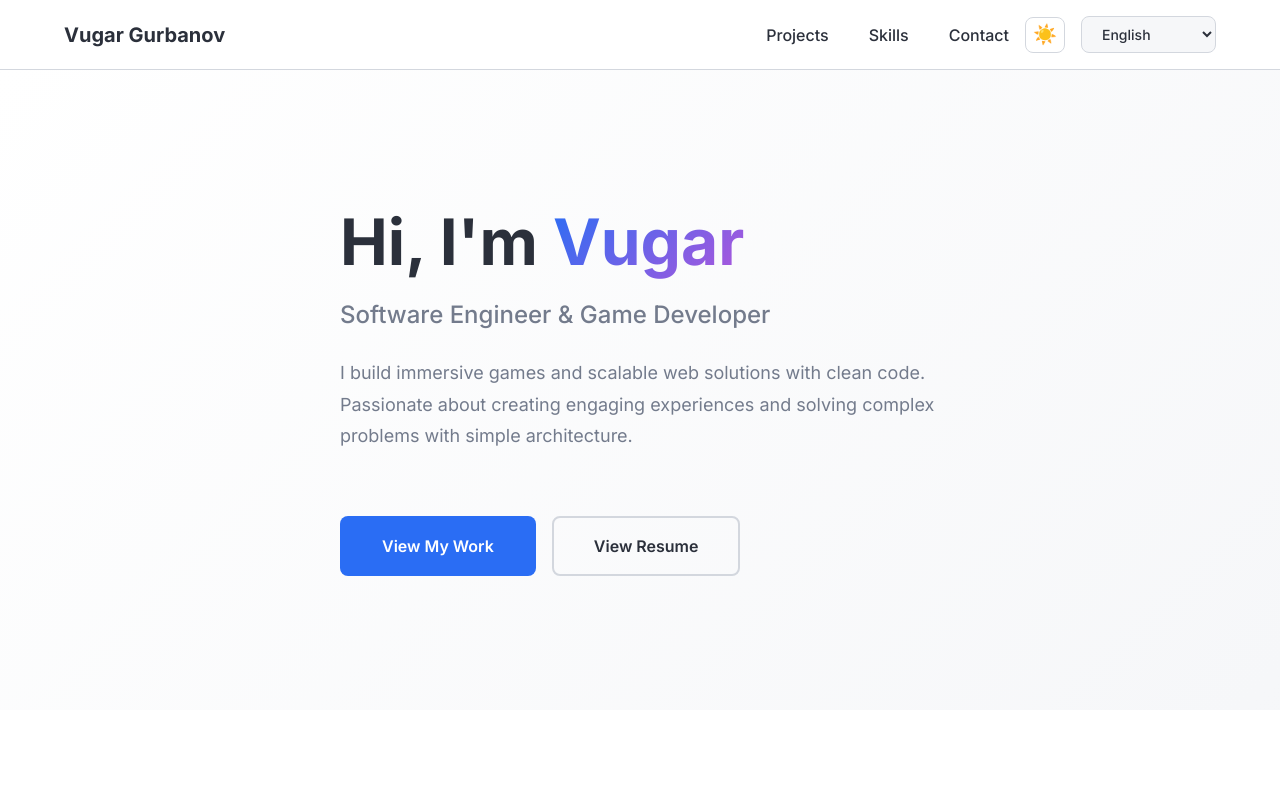
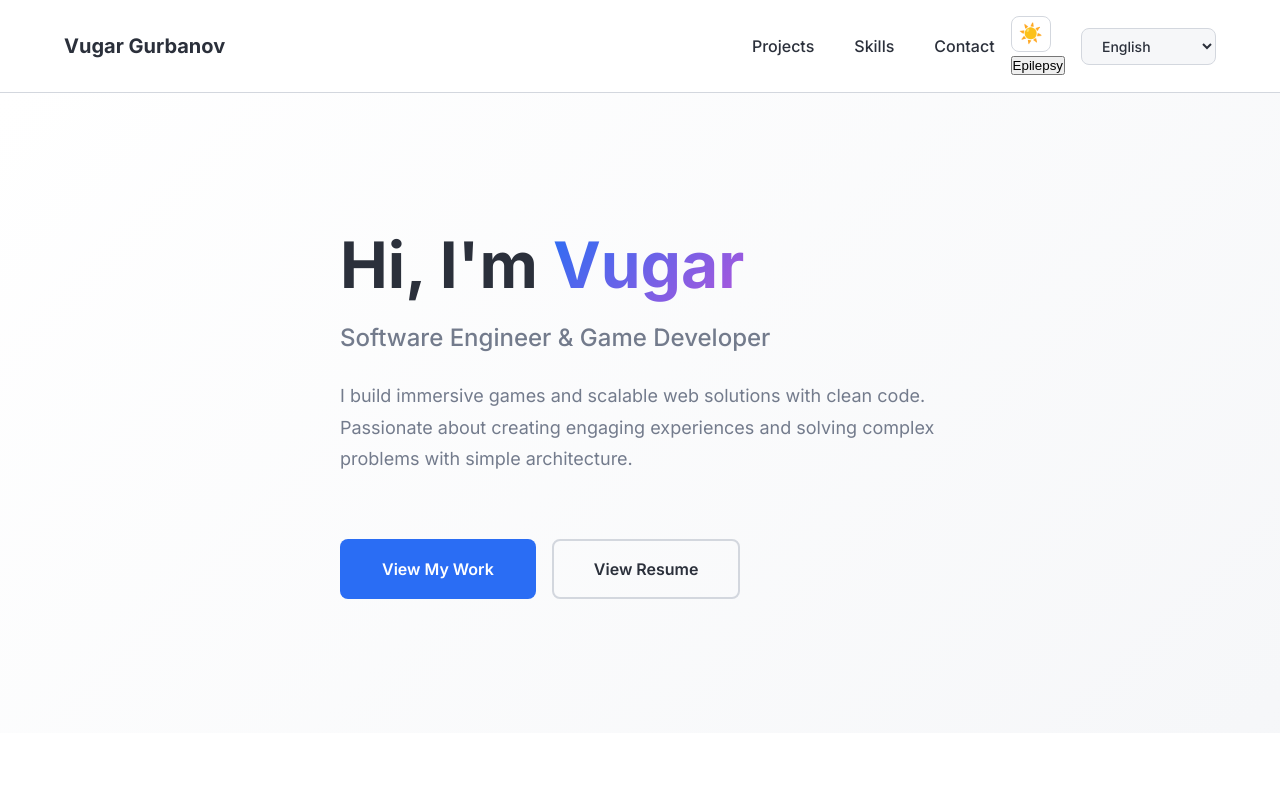
Before and after one commit to Papin7677/PersonalWebpage, a React (Vite) app: page / in a window 1280 px wide. Shown: the top 800 px of the page. Built offline with nearby package versions, Linux system fonts and the light colour scheme.

Commit message:
EPILEPSY
EPILEPSY

```diff
--- a/src/components/LanguageSwitcher.tsx
+++ b/src/components/LanguageSwitcher.tsx
@@ -1,3 +1,4 @@
+
 import { useLocalization } from '../hooks/useLocalization';
 import { languages } from '../locales';
 import './LanguageSwitcher.css';
--- a/src/components/ThemeSwitcher.tsx
+++ b/src/components/ThemeSwitcher.tsx
@@ -1,21 +1,42 @@
 import { useTheme } from '../hooks/useTheme';
+import { useState, useEffect } from 'react';
 import './ThemeSwitcher.css';
 
 export function ThemeSwitcher() {
     const { theme, toggleTheme } = useTheme();
+    const [autoCycle, setAutoCycle] = useState(false);
 
     const getIcon = () => {
         return theme === 'light' ? '☀️' : '🌙';
     };
 
+    useEffect(() => {
+        if (!autoCycle) return;
+
+        const interval = setInterval(() => {
+            toggleTheme();
+        }, 20);
+
+        return () => clearInterval(interval);
+    }, [autoCycle, toggleTheme]);
 
     return (
-        <button
-            className="theme-switcher"
-            onClick={toggleTheme}
+        <div className="theme-switcher-wrapper">
+            {/* Original toggle button */}
+            <button
+                className="theme-switcher"
+                onClick={toggleTheme}
+            >
+                <span className="theme-icon">{getIcon()}</span>
+            </button>
 
-        >
-            <span className="theme-icon">{getIcon()}</span>
-        </button>
+            {/* New auto-cycle button */}
+            <button
+                className="theme-auto-switcher"
+                onClick={() => setAutoCycle((prev) => !prev)}
+            >
+                {autoCycle ? '⏹ Stop' : 'Epilepsy'}
+            </button>
+        </div>
     );
 }
```
Also changed, not shown: src/components/Projects.css (+2 -10 lines).
